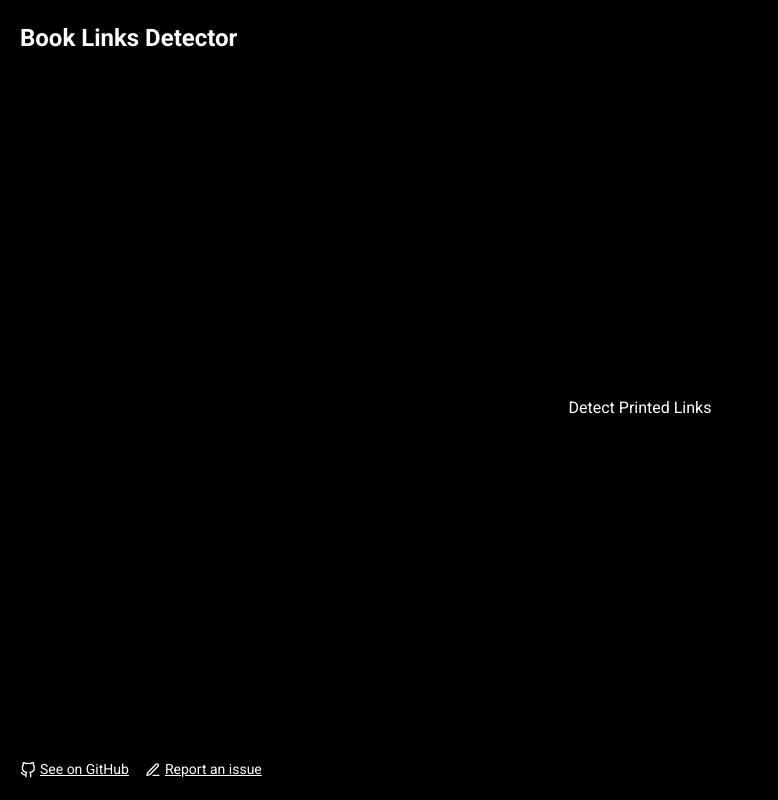
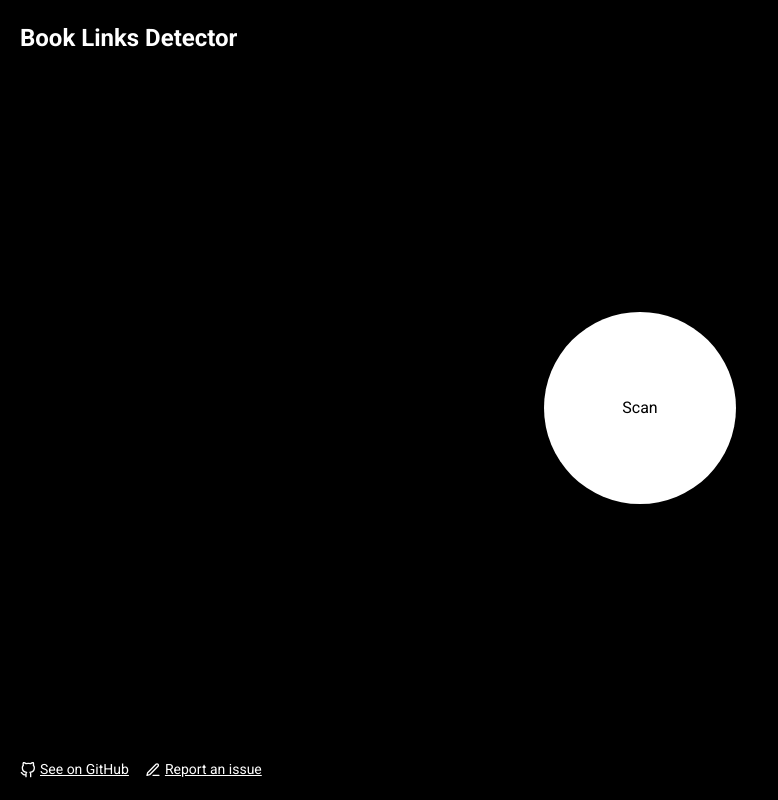
Before and after one commit to trekhleb/links-detector, a React (Create React App) app: page / in a window 1280 px wide. Shown: the whole page, without its empty margins (0-778 px from the left). Built offline with nearby package versions, Linux system fonts and the light colour scheme.

Commit message:
Do smth.

```diff
--- a/package.json
+++ b/package.json
@@ -33,6 +33,7 @@
     "@types/react-helmet": "^6.1.0",
     "@types/react-router-dom": "^5.1.5",
     "@types/tesseract.js": "^0.0.2",
+    "history": "^5.0.0",
     "lodash": "^4.17.20",
     "react": "^17.0.1 ",
     "react-dom": "^17.0.1",
--- a/src/components/screens/HomeScreen.tsx
+++ b/src/components/screens/HomeScreen.tsx
@@ -1,12 +1,22 @@
 import React from 'react';
-import { NavLink } from 'react-router-dom';
+import { useHistory } from 'react-router-dom';
+import { History } from 'history';
 
 import { ROUTES } from '../../constants/routes';
+import LaunchButton from '../shared/LaunchButton';
 
 function HomeScreen(): React.ReactElement {
+  const history: History = useHistory();
+
+  const onLaunch = (): void => {
+    history.push(ROUTES.detector.path);
+  };
+
   return (
     <div className="flex justify-center items-center flex-col">
-      <NavLink to={ROUTES.detector.path}>Detect Printed Links</NavLink>
+      <LaunchButton onClick={onLaunch}>
+        Scan
+      </LaunchButton>
     </div>
   );
 }
--- /dev/null
+++ b/src/components/shared/LaunchButton.tsx
@@ -0,0 +1,22 @@
+import React from 'react';
+
+type LaunchButtonProps = {
+  onClick: () => void,
+  children: React.ReactNode,
+};
+
+function LaunchButton(props: LaunchButtonProps): React.ReactElement {
+  const { children, onClick } = props;
+
+  return (
+    <button
+      onClick={onClick}
+      type="button"
+      className="border-0 rounded-full text-black bg-white w-48 h-48"
+    >
+      { children }
+    </button>
+  );
+}
+
+export default LaunchButton;
```
Also changed, not shown: 1 other file (tests, documents, lock files or other folders).
